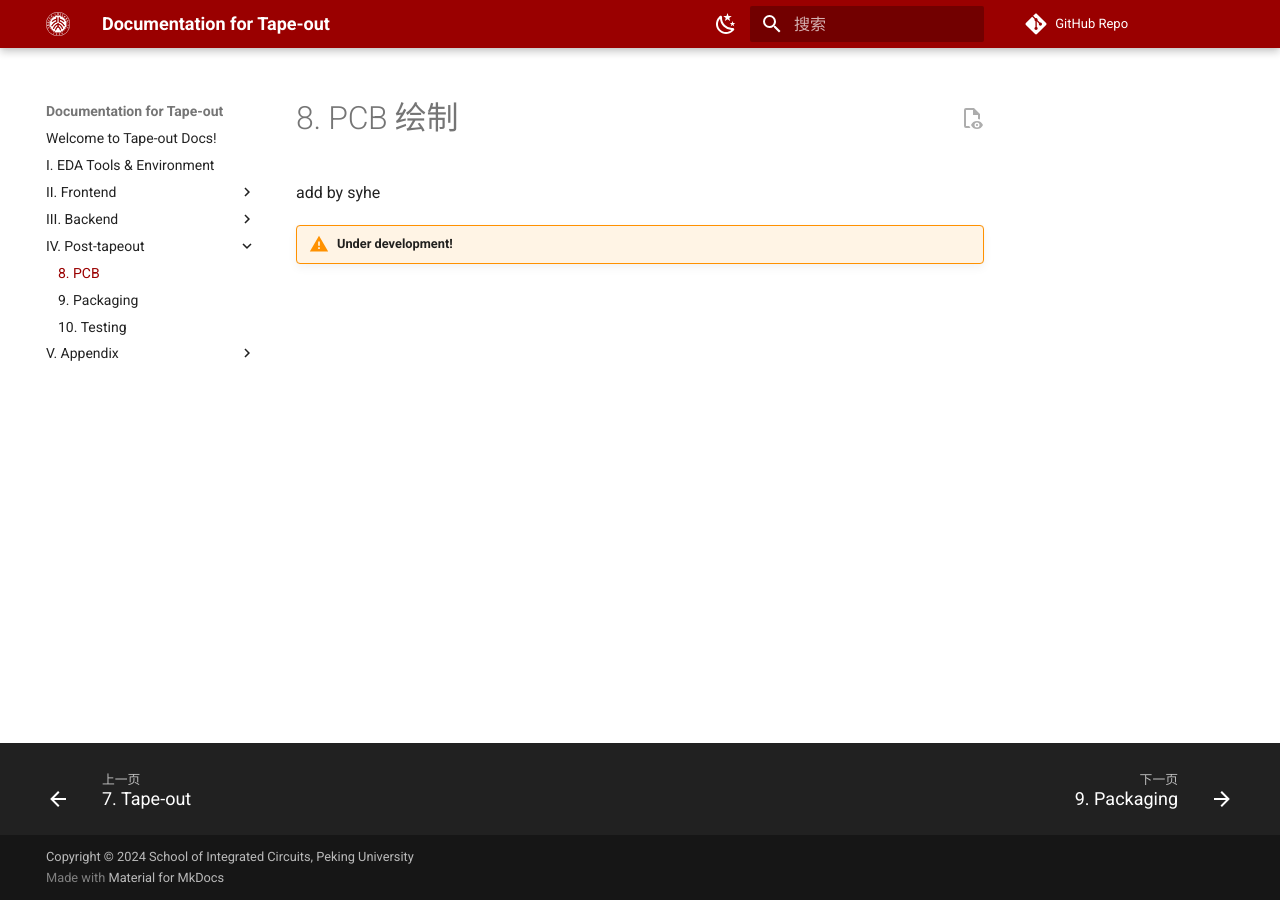
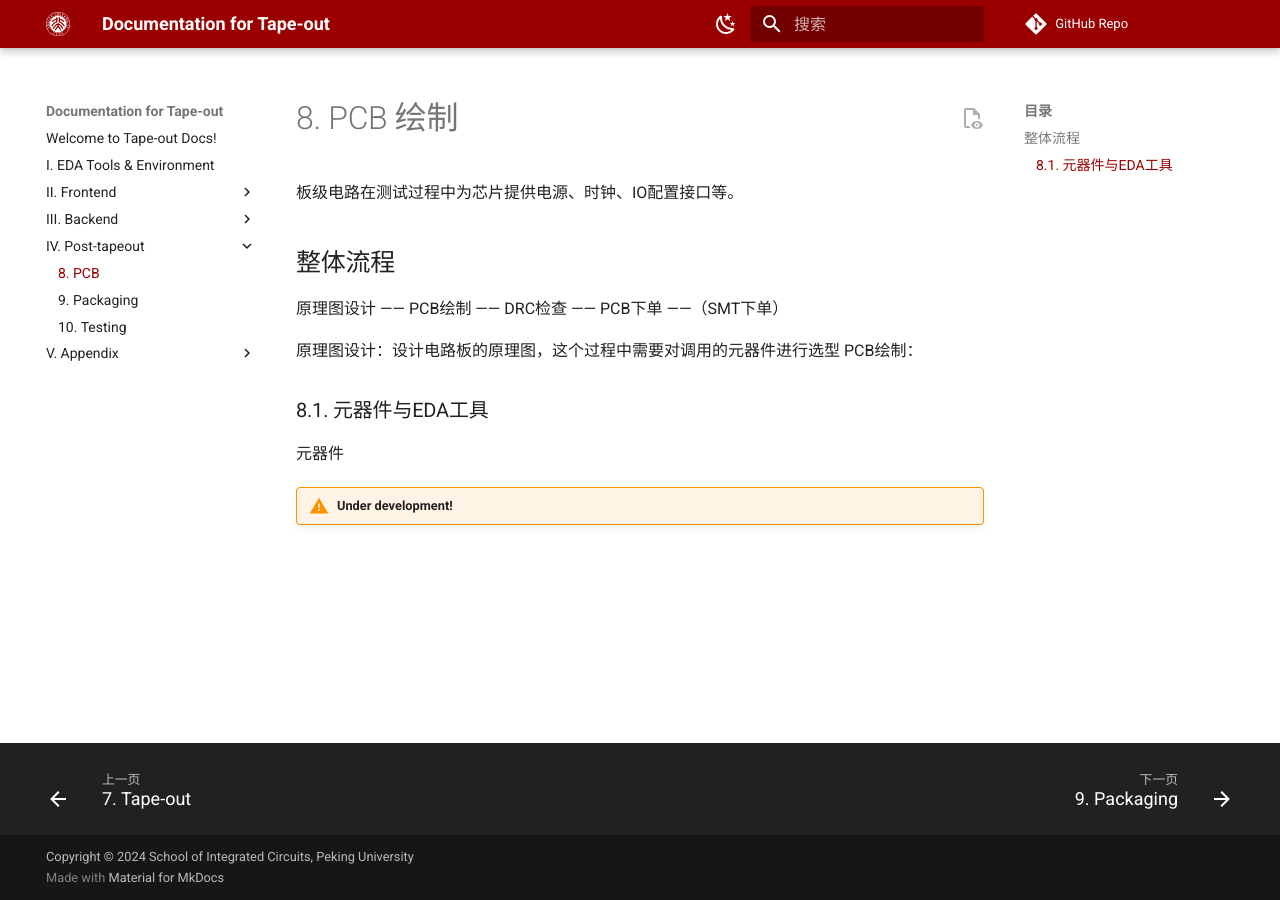
Before and after one commit to pku-pacific-lab-team/Tape-out_template_doc, an MkDocs documentation site: the page built from docs/8_PCB.md, in a window 1280 px wide. Built offline with MkDocs 1.6.1 and Material for MkDocs 9.7.7, drawn with Linux system fonts in a browser that asks for light colours; some web fonts are replaced; comment, search, counter and statistics services are not loaded.

Commit message:
updata pcb

```diff
--- a/docs/8_PCB.md
+++ b/docs/8_PCB.md
@@ -1,5 +1,16 @@
 # 8. PCB 绘制
 
-add by syhe
+板级电路在测试过程中为芯片提供电源、时钟、IO配置接口等。
+
+## 整体流程
+
+原理图设计 —— PCB绘制 —— DRC检查 —— PCB下单 ——（SMT下单）
+
+原理图设计：设计电路板的原理图，这个过程中需要对调用的元器件进行选型
+PCB绘制：
+
+### 8.1. 元器件与EDA工具
+
+元器件
 
 !!! Warning "Under development!"
```
